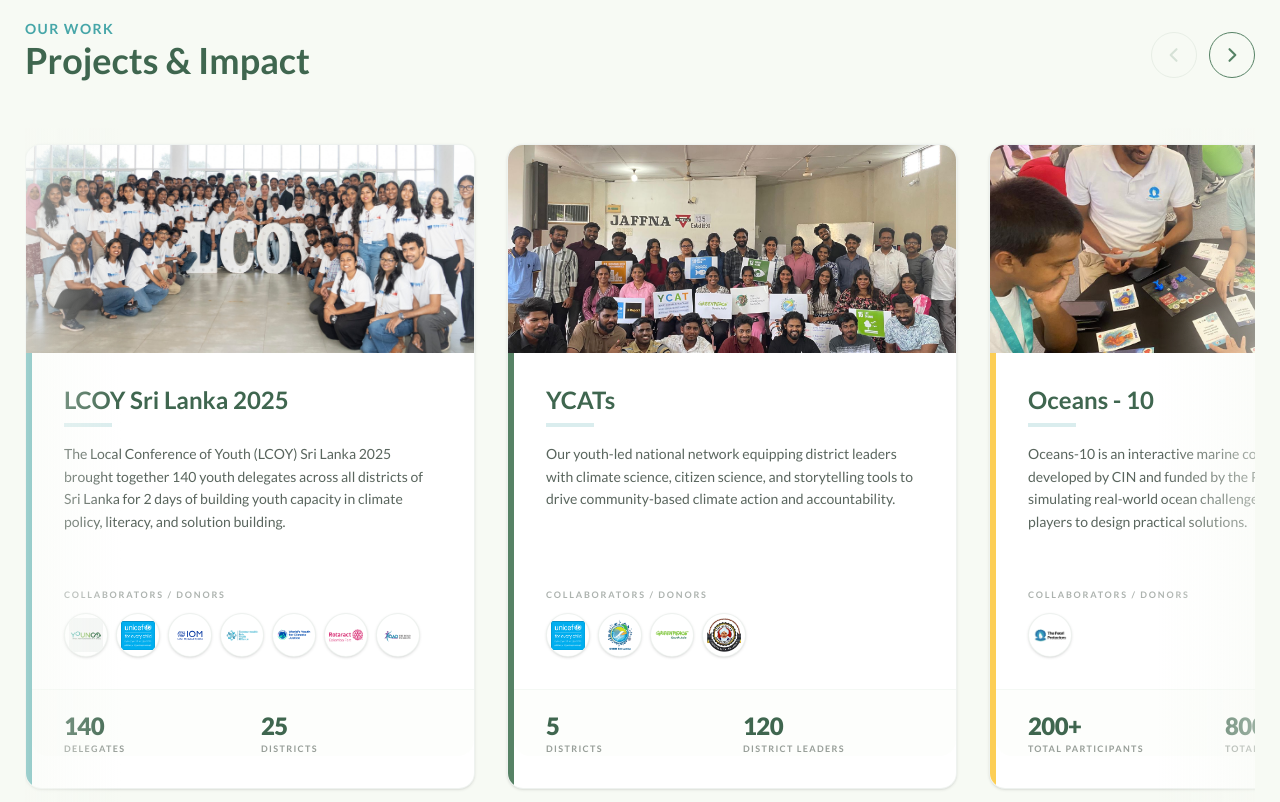
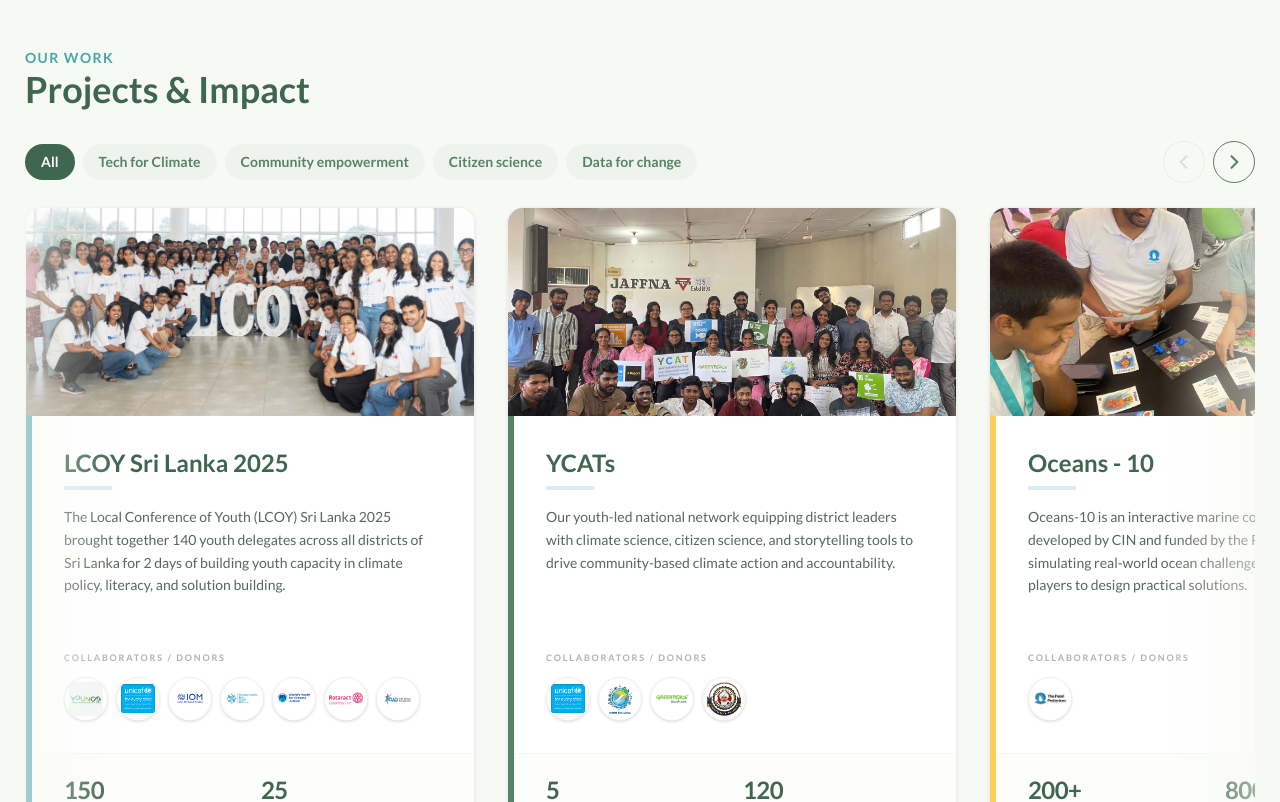
Before and after one commit to The-Climate-Intelligence-Network/cin-web, a Next.js app: page / in a window 1280 px wide. Shown: the part 1680-2482 px from the top of the page. Built offline with nearby package versions, Linux system fonts and the light colour scheme; no server answers.

Commit message:
feat: implement project carousel component and structure about page sections

```diff
--- a/app/about/page.tsx
+++ b/app/about/page.tsx
@@ -8,7 +8,7 @@ import Transparency from "@/components/about/Transparency";
 import News from "@/components/about/News";
 
 export const metadata = {
-  title: 'About Us | Climate Intelligence Network',
+  title: 'About Us | The Climate Intelligence Network',
   description: 'Learn about the Climate Intelligence Network, our mission, values, and team.',
 };
 
--- a/components/ProjectCarousel.tsx
+++ b/components/ProjectCarousel.tsx
@@ -13,6 +13,8 @@ interface Metric {
   value: string;
 }
 
+type ProjectCategory = "Tech for Climate" | "Community empowerment" | "Citizen science" | "Data for change";
+
 interface Project {
   title: string;
   description: string;
@@ -21,7 +23,16 @@ interface Project {
   partners: Partner[];
   accentColor: string;
   accentLight: string;
+  category: ProjectCategory;
 }
+
+const CATEGORIES: ("All" | ProjectCategory)[] = [
+  "All",
+  "Tech for Climate",
+  "Community empowerment",
+  "Citizen science",
+  "Data for change"
+];
 
 const projects: Project[] = [
   {
@@ -29,7 +40,7 @@ const projects: Project[] = [
     description: "The Local Conference of Youth (LCOY) Sri Lanka 2025 brought together 140 youth delegates across all districts of Sri Lanka for 2 days of building youth capacity in climate policy, literacy, and solution building.",
     image: "/photos/lcoy.jpg",
     metrics: [
-      { label: "Delegates", value: "140" },
+      { label: "Delegates", value: "150" },
       { label: "Districts", value: "25" }
     ],
     partners: [
@@ -43,6 +54,7 @@ const projects: Project[] = [
     ],
     accentColor: "border-teal",
     accentLight: "bg-teal/5",
+    category: "Community empowerment",
   },
   {
     title: "YCATs",
@@ -60,6 +72,7 @@ const projects: Project[] = [
     ],
     accentColor: "border-forest",
     accentLight: "bg-forest/5",
+    category: "Citizen science",
   },
   {
     title: "Oceans - 10",
@@ -74,6 +87,7 @@ const projects: Project[] = [
     ],
     accentColor: "border-sunflower",
     accentLight: "bg-sunflower/5",
+    category: "Tech for Climate",
   },
   {
     title: "Advocacy at Lanka Comic Con",
@@ -88,6 +102,7 @@ const projects: Project[] = [
     ],
     accentColor: "border-teal",
     accentLight: "bg-teal/5",
+    category: "Community empowerment",
   },
   {
     title: "Cyclone Ditwah Joint Rapid Needs Assessment Support",
@@ -102,6 +117,7 @@ const projects: Project[] = [
     ],
     accentColor: "border-deepIris",
     accentLight: "bg-deepIris/5",
+    category: "Data for change",
   }
 ];
 
@@ -109,14 +125,26 @@ export default function ProjectCarousel() {
   const scrollRef = useRef<HTMLDivElement>(null);
   const [canScrollLeft, setCanScrollLeft] = useState(false);
   const [canScrollRight, setCanScrollRight] = useState(true);
+  const [activeCategory, setActiveCategory] = useState<"All" | ProjectCategory>("All");
+
+  const filteredProjects = activeCategory === "All"
+    ? projects
+    : projects.filter(p => p.category === activeCategory);
 
   const checkScroll = () => {
     if (scrollRef.current) {
       const { scrollLeft, scrollWidth, clientWidth } = scrollRef.current;
       setCanScrollLeft(scrollLeft > 0);
-      setCanScrollRight(scrollLeft < scrollWidth - clientWidth - 10);
+      setCanScrollRight(Math.ceil(scrollLeft) < scrollWidth - clientWidth - 10);
     }
   };
+
+  useEffect(() => {
+    if (scrollRef.current) {
+      scrollRef.current.scrollLeft = 0;
+      setTimeout(checkScroll, 50); // slight delay to allow layout
+    }
+  }, [activeCategory]);
 
   useEffect(() => {
     const el = scrollRef.current;
@@ -135,13 +163,32 @@ export default function ProjectCarousel() {
   };
 
   return (
-    <div className="relative group/carousel">
+    <div className="flex flex-col gap-4">
+      {/* Filters and Navigation */}
+      <div className="flex flex-col md:flex-row md:items-center justify-between gap-4">
+        {/* Filter Chips */}
+        <div className="flex flex-wrap items-center gap-2">
+          {CATEGORIES.map((cat) => (
+            <button
+              key={cat}
+              onClick={() => setActiveCategory(cat)}
+              className={`px-4 py-2 rounded-full text-sm font-bold transition-all duration-300 ${
+                activeCategory === cat
+                  ? "bg-deepForest text-white"
+                  : "bg-forest/5 text-forest hover:bg-forest/10"
+              }`}
+            >
+              {cat}
+            </button>
+          ))}
+        </div>
+
         {/* Navigation Controls */}
-      <div className="absolute -top-24 right-0 flex items-center gap-3">
+        <div className="flex items-center gap-2 hidden md:flex">
           <button
             onClick={() => scroll("left")}
             disabled={!canScrollLeft}
-          className={`p-3 rounded-full border border-forest transition-all flex items-center justify-center ${
+            className={`p-2.5 rounded-full border border-forest transition-all flex items-center justify-center ${
               canScrollLeft
                 ? "text-forest hover:bg-forest hover:text-white cursor-pointer"
                 : "text-forest/20 border-forest/10 cursor-not-allowed"
@@ -154,7 +201,7 @@ export default function ProjectCarousel() {
           <button
             onClick={() => scroll("right")}
             disabled={!canScrollRight}
-          className={`p-3 rounded-full border border-forest transition-all flex items-center justify-center ${
+            className={`p-2.5 rounded-full border border-forest transition-all flex items-center justify-center ${
               canScrollRight
                 ? "text-forest hover:bg-forest hover:text-white cursor-pointer"
                 : "text-forest/20 border-forest/10 cursor-not-allowed"
@@ -165,14 +212,16 @@ export default function ProjectCarousel() {
             </svg>
           </button>
         </div>
+      </div>
 
       {/* Carousel Container */}
+      <div className="relative group/carousel">
         <div
           ref={scrollRef}
-        className="flex gap-8 overflow-x-auto snap-x snap-mandatory no-scrollbar pb-8 pt-4"
+          className="flex gap-8 overflow-x-auto snap-x snap-mandatory no-scrollbar pb-8 pt-2"
           style={{ scrollbarWidth: "none", msOverflowStyle: "none" }}
         >
-        {projects.map((project, index) => (
+          {filteredProjects.map((project, index) => (
           <motion.div
             key={index}
             initial={{ opacity: 0, y: 20 }}
@@ -240,7 +289,7 @@ export default function ProjectCarousel() {
                 <div className="grid grid-cols-2 gap-4 mt-auto pt-6 border-t border-forest/5 bg-surface/30 -mx-8 px-8 rounded-b-2xl">
                   {project.metrics.map((metric, mIdx) => (
                     <div key={mIdx}>
-                      <div className="text-2xl font-extrabold text-deepForest tracking-tight leading-none mb-1">
+                      <div className="text-2xl font-bold text-deepForest tracking-tight leading-none mb-1">
                         {metric.value}
                       </div>
                       <div className="text-[9px] font-bold text-charcoal/50 uppercase tracking-[0.15em]">
@@ -259,5 +308,6 @@ export default function ProjectCarousel() {
       <div className="absolute inset-y-0 left-0 w-24 bg-gradient-to-r from-[#F7FAF4] to-transparent pointer-events-none opacity-50 md:block hidden" />
       <div className="absolute inset-y-0 right-0 w-24 bg-gradient-to-l from-[#F7FAF4] to-transparent pointer-events-none opacity-50 md:block hidden" />
       </div>
+    </div>
   );
 }
--- a/components/about/AdvisoryBoard.tsx
+++ b/components/about/AdvisoryBoard.tsx
@@ -1,19 +1,22 @@
 import React from 'react';
 import Link from 'next/link';
 import Image from 'next/image';
+import { ShieldCheck } from 'lucide-react';
 
 export default function AdvisoryBoard() {
   const advisors = [
     {
       name: "Ms. Wathsala Jayamanna",
       boardPosition: "Advisory Chair",
-      role: "Programme Officer (Emergency Response & Resilience) at UNICEF Sri Lanka | 10+ years in Child Protection & Humanitarian Response.",
-      image: "/avatars/wathsala.png",
+      appointedDate: "Appointed Feb 2026",
+      role: "Programme Officer for Emergency Response & Resilience | 10+ years in Child Protection & Humanitarian Response.",
+      image: "/avatars/wathsala.jpg",
       linkedin: "https://lk.linkedin.com/in/wathsalajayamanna"
     },
     {
       name: "Ms. Shanuki De Alwis",
       boardPosition: "Communications Advisor",
+      appointedDate: "Appointed Feb 2026",
       role: "23+ yrs Brand & Social Advocacy | Communications & Inclusion Specialist | Programme Director - Bleed Good Initiative.",
       image: "/avatars/shanuki.jpg",
       linkedin: "https://lk.linkedin.com/in/shanukidealwis"
@@ -24,10 +27,7 @@ export default function AdvisoryBoard() {
     <section className="bg-[#F7FAF4] -mx-6 px-6 sm:-mx-8 sm:px-8 lg:-mx-12 lg:px-12 py-16 -my-8 rounded-xl border border-forest/5 shadow-[inset_0_1px_6px_rgba(0,0,0,0.02)] list-none">
       <div className="text-center space-y-4 max-w-3xl mx-auto mb-12">
         <div className="flex items-center justify-center gap-3">
-          <svg className="w-8 h-8 text-teal" viewBox="0 0 24 24" fill="none" stroke="currentColor" strokeWidth="2.5" strokeLinecap="round" strokeLinejoin="round">
-            <path d="M12 22s8-4 8-10V5l-8-3-8 3v7c0 6 8 10 8 10z"></path>
-            <path d="m9 12 2 2 4-4"></path>
-          </svg>
+          <ShieldCheck className="w-8 h-8 text-teal" strokeWidth={2.5} />
           <h2 className="text-4xl md:text-5xl font-bold text-deepForest tracking-tight">Advisory Board</h2>
         </div>
         <p className="text-lg text-charcoal/80 leading-relaxed">
@@ -52,7 +52,12 @@ export default function AdvisoryBoard() {
             </Link>
             <div className="space-y-2 text-center sm:text-left">
               <div className="flex flex-col sm:flex-row sm:items-baseline sm:gap-3">
-                <h4 className="text-xl font-bold text-deepForest">{advisor.name}</h4>
+                <div className="flex flex-col">
+                  <h4 className="text-xl font-bold text-deepForest">{advisor.name}</h4>
+                  <span className="text-charcoal/40 font-bold text-[9px] uppercase tracking-wider">
+                    {advisor.appointedDate}
+                  </span>
+                </div>
                 <span className="text-teal font-extrabold text-[10px] uppercase tracking-widest">
                   {advisor.boardPosition}
                 </span>
--- a/components/about/MissionPurpose.tsx
+++ b/components/about/MissionPurpose.tsx
@@ -1,13 +1,11 @@
-import React from 'react';
+import { Target } from 'lucide-react';
 
 export default function MissionPurpose() {
   return (
     <section className="bg-[#F7FAF4] -mx-6 px-6 sm:-mx-8 sm:px-8 lg:-mx-12 lg:px-12 py-16 -my-8 rounded-xl border border-forest/5 shadow-[inset_0_1px_6px_rgba(0,0,0,0.02)] grid grid-cols-1 md:grid-cols-2 gap-12 items-center">
       <div className="space-y-6">
         <div className="flex items-center gap-3">
-          <svg className="w-8 h-8 text-teal" viewBox="0 0 24 24" fill="none" stroke="currentColor" strokeWidth="2" strokeLinecap="round" strokeLinejoin="round">
-            <circle cx="12" cy="12" r="10"/><circle cx="12" cy="12" r="6"/><circle cx="12" cy="12" r="2"/>
-          </svg>
+          <Target className="w-8 h-8 text-teal" strokeWidth={2.5} />
           <h2 className="text-4xl md:text-5xl font-bold text-deepForest tracking-tight">Mission & Purpose</h2>
         </div>
         <p className="text-lg text-charcoal leading-relaxed">
--- a/components/about/News.tsx
+++ b/components/about/News.tsx
@@ -1,5 +1,6 @@
 import React from 'react';
 import Link from 'next/link';
+import { Newspaper, ArrowRight } from 'lucide-react';
 
 export default function News() {
   const dummyNews = [
@@ -31,9 +32,7 @@ export default function News() {
       <div className="flex flex-col md:flex-row md:items-end justify-between gap-6 max-w-6xl mx-auto">
         <div className="space-y-4">
           <div className="flex items-center gap-3">
-            <svg className="w-6 h-6 text-teal" viewBox="0 0 24 24" fill="none" stroke="currentColor" strokeWidth="2" strokeLinecap="round" strokeLinejoin="round">
-              <rect x="4" y="4" width="16" height="16" rx="2" ry="2"></rect><rect x="9" y="9" width="6" height="6"></rect><line x1="9" y1="1" x2="9" y2="4"></line><line x1="15" y1="1" x2="15" y2="4"></line><line x1="9" y1="20" x2="9" y2="23"></line><line x1="15" y1="20" x2="15" y2="23"></line><line x1="20" y1="9" x2="23" y2="9"></line><line x1="20" y1="14" x2="23" y2="14"></line><line x1="1" y1="9" x2="4" y2="9"></line><line x1="1" y1="14" x2="4" y2="14"></line>
-            </svg>
+            <Newspaper className="w-6 h-6 text-teal" />
             <span className="text-teal font-bold text-sm uppercase tracking-widest">LATEST UPDATES</span>
           </div>
           <h2 className="text-4xl md:text-5xl font-bold text-deepForest tracking-tight">CIN News</h2>
@@ -41,9 +40,7 @@ export default function News() {
 
         <Link href="#" className="font-extrabold text-forest uppercase tracking-widest text-sm hover:text-deepForest flex items-center gap-2 transition-colors">
           VIEW ALL NEWS
-          <svg className="w-4 h-4" fill="none" viewBox="0 0 24 24" stroke="currentColor">
-            <path strokeLinecap="round" strokeLinejoin="round" strokeWidth={2} d="M14 5l7 7m0 0l-7 7m7-7H3" />
-          </svg>
+          <ArrowRight className="w-4 h-4" />
         </Link>
       </div>
 
@@ -71,9 +68,7 @@ export default function News() {
               </p>
               <Link href="#" className="text-forest font-extrabold tracking-[0.2em] text-xs uppercase hover:text-deepForest transition-colors inline-flex items-center gap-2 mt-auto">
                 READ MORE
-                <svg className="w-4 h-4 ml-1" fill="none" viewBox="0 0 24 24" stroke="currentColor">
-                  <path strokeLinecap="round" strokeLinejoin="round" strokeWidth={2} d="M14 5l7 7m0 0l-7 7m7-7H3" />
-                </svg>
+                <ArrowRight className="w-4 h-4 ml-1" />
               </Link>
             </div>
           </div>
--- a/components/about/Partners.tsx
+++ b/components/about/Partners.tsx
@@ -1,13 +1,11 @@
-import React from 'react';
+import { Briefcase } from 'lucide-react';
 
 export default function Partners() {
   return (
     <section className="bg-[#F7FAF4] -mx-6 px-6 sm:-mx-8 sm:px-8 lg:-mx-12 lg:px-12 py-16 -my-8 rounded-xl border border-forest/5 shadow-[inset_0_1px_6px_rgba(0,0,0,0.02)] grid grid-cols-1 gap-12 text-center">
       <div className="space-y-4 max-w-3xl mx-auto">
         <div className="flex items-center justify-center gap-3">
-          <svg className="w-8 h-8 text-teal" viewBox="0 0 24 24" fill="none" stroke="currentColor" strokeWidth="2" strokeLinecap="round" strokeLinejoin="round">
-            <path d="M7 8V6a2 2 0 0 1 2-2h6a2 2 0 0 1 2 2v2"></path><rect x="3" y="8" width="18" height="12" rx="2"></rect><line x1="12" y1="12" x2="12" y2="16"></line>
-          </svg>
+          <Briefcase className="w-8 h-8 text-teal" />
           <h2 className="text-4xl md:text-5xl font-bold text-deepForest tracking-tight">Our Partners</h2>
         </div>
         <p className="text-lg text-charcoal/80 leading-relaxed">
--- a/components/about/TeamSection.tsx
+++ b/components/about/TeamSection.tsx
@@ -1,10 +1,11 @@
 import React from 'react';
 import Link from 'next/link';
 import Image from 'next/image';
+import { Users } from 'lucide-react';
 
 export default function TeamSection() {
   const teamMembers = [
-    { name: "Kaif Sally", role: "Co-founder/ Director - Strategy", bio: "Setting direction, priorities, and how CIN actually wins.", image: "/avatars/kaif.jpeg", linkedin: "https://www.linkedin.com/in/kaifsally/" },
+    { name: "Kaif Sally", role: "Co-founder/ Director - Strategy & Innovation", bio: "Setting direction, priorities, and how CIN actually wins.", image: "/avatars/kaif.jpeg", linkedin: "https://www.linkedin.com/in/kaifsally/" },
     { name: "Simra Riyaz", role: "Co-founder/ Director - Policy & Legal", bio: "Navigating policy, compliance, and the rules that shape climate action.", image: "/avatars/simra.jpeg", linkedin: "https://lk.linkedin.com/in/simrariyaz" },
     { name: "Yuneth Wijenayake", role: "Co-founder/ Director - Tech + Data Controller ", bio: "Building the systems that collect, process, and power CIN’s data.", image: "/avatars/yuneth2.jpg", linkedin: "https://lk.linkedin.com/in/yunethw" },
     { name: "Chathurya Wanniarachchi", role: "Co-founder/ Director - Advocacy & Legal", bio: "Turning climate issues into action through advocacy and legal pathways.", image: "/avatars/arya.jpeg", linkedin: "https://lk.linkedin.com/in/chathurya-wanniarachchi" },
@@ -18,9 +19,7 @@ export default function TeamSection() {
     <section className="space-y-12 py-16">
       <div className="text-center space-y-4">
         <div className="flex items-center justify-center gap-3">
-          <svg className="w-8 h-8 text-teal" viewBox="0 0 24 24" fill="none" stroke="currentColor" strokeWidth="2" strokeLinecap="round" strokeLinejoin="round">
-            <path d="M17 21v-2a4 4 0 0 0-4-4H5a4 4 0 0 0-4 4v2"></path><circle cx="9" cy="7" r="4"></circle><path d="M23 21v-2a4 4 0 0 0-3-3.87"></path><path d="M16 3.13a4 4 0 0 1 0 7.75"></path>
-          </svg>
+          <Users className="w-8 h-8 text-teal" />
           <h2 className="text-4xl font-bold text-deepForest">Our Team</h2>
         </div>
         <p className="text-charcoal/60 leading-relaxed max-w-2xl mx-auto text-lg">
```
Also changed, not shown: app/page.tsx (+19 -12 lines), components/about/PrinciplesValues.tsx (+5 -13 lines), components/about/Transparency.tsx (+9 -25 lines), public/avatars/wathsala.jpg (added), public/avatars/wathsala.png (deleted). Lines whose indentation alone changed are shown as unchanged.
